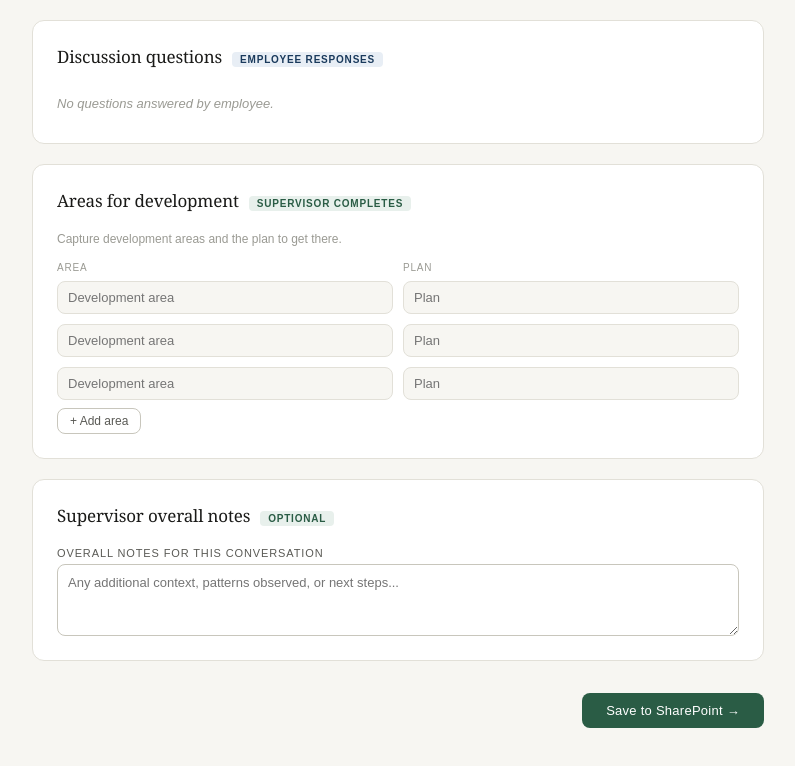
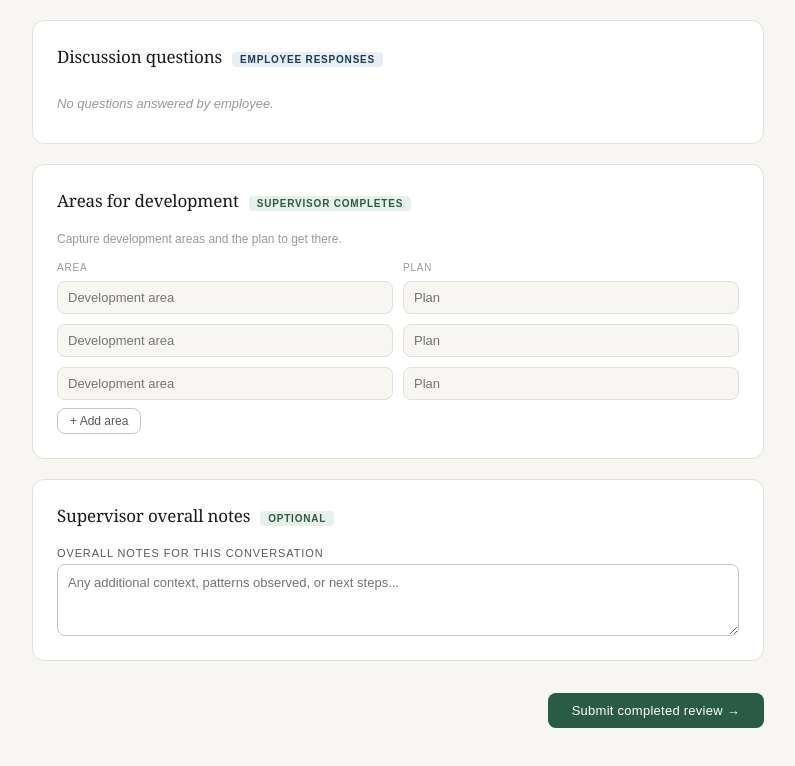
Before and after one commit to amcraig828/5x5-forms, a plain HTML site: page 5x5-supervisor.html in a window 1280 px wide. Shown: the part 3533-4299 px from the top of the page, without its empty margins (242-1037 px from the left). Drawn offline with nearby package versions, Linux system fonts and the light colour scheme.

Commit message:
Add files via upload

```diff
--- a/5x5-supervisor.html
+++ b/5x5-supervisor.html
@@ -253,7 +253,7 @@
   <div class="error-msg" id="error-msg"></div>
 
   <div class="btn-row">
-    <button class="primary" onclick="saveToSharePoint()">Save to SharePoint &rarr;</button>
+    <button class="primary" onclick="saveToSharePoint()">Submit completed review &rarr;</button>
   </div>
 </div>
 
```
